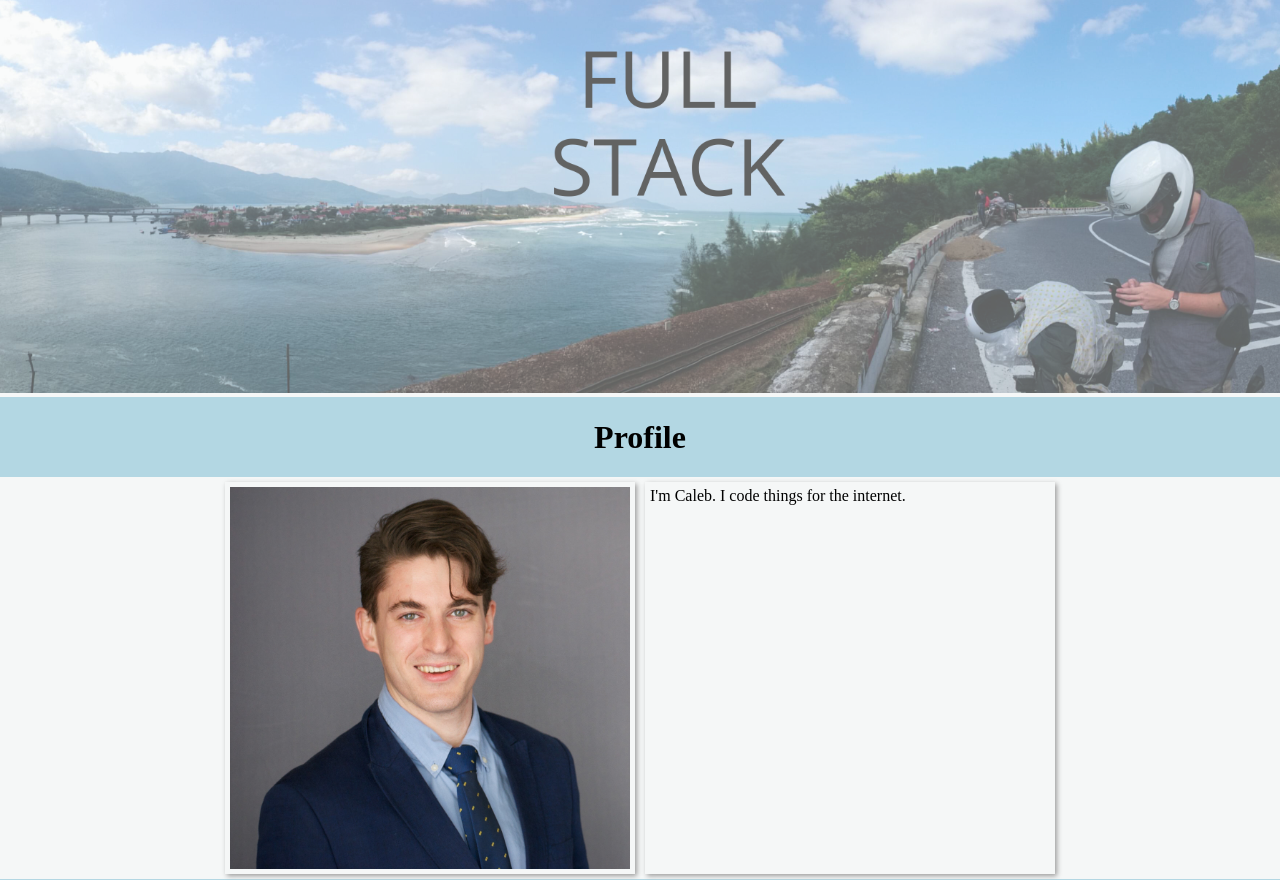
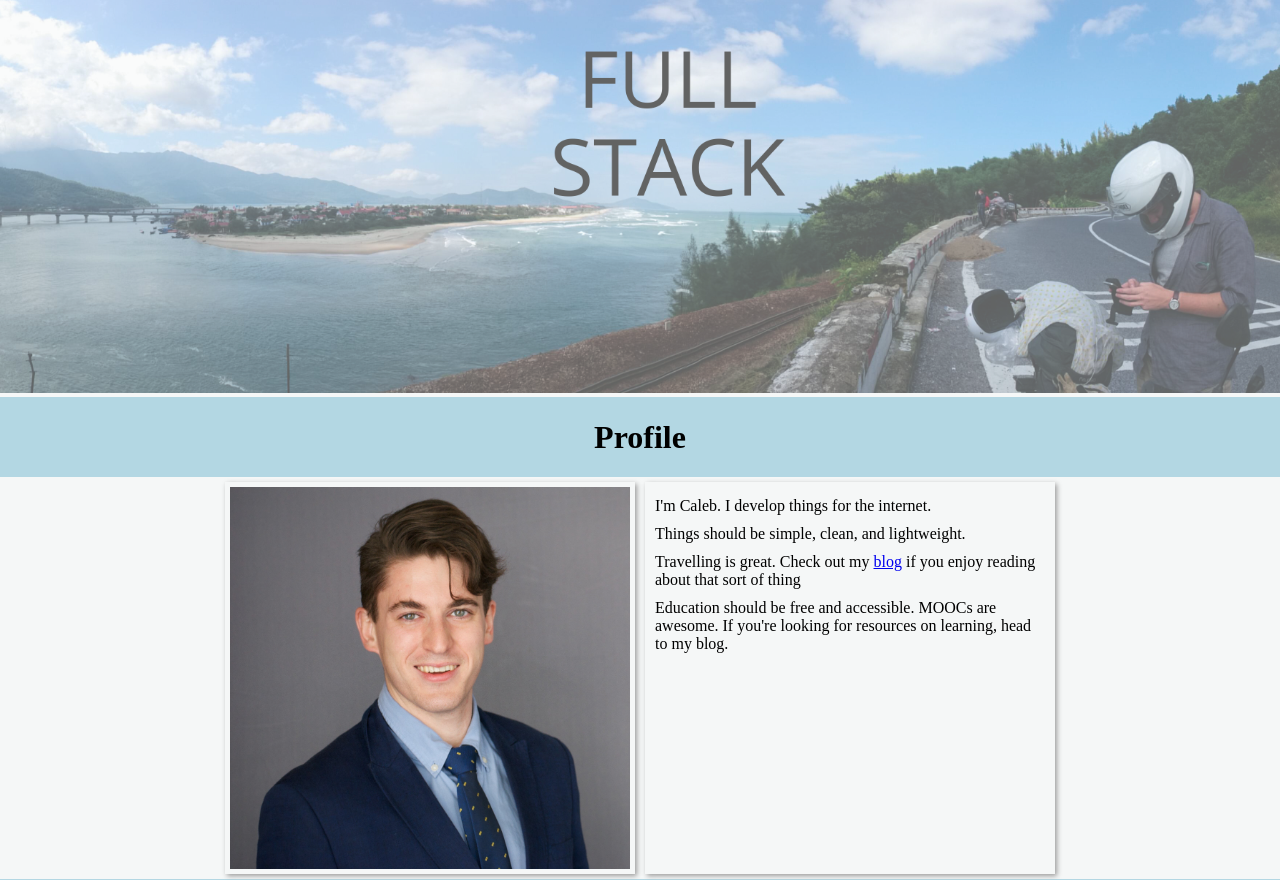
Before and after one commit to komali2/personalWebsite, a PHP site: page /index2.html in a window 1280 px wide. Shown: the part 57-937 px from the top of the page. Run offline with PHP 8.4, Linux system fonts and the light colour scheme; some libraries are stand-ins or nearby versions.

Commit message:
core: updated content of bio

```diff
--- a/index2.html
+++ b/index2.html
@@ -34,7 +34,10 @@
         <img src='thisguy.jpg'/>
       </div>
       <div class='right'>
-        I'm Caleb. I code things for the internet.
+       <p> I'm Caleb. I develop things for the internet. </p>
+       <p>Things should be simple, clean, and lightweight.</p>
+       <p>Travelling is great. Check out my <a href="http://blog.calebjay.com">blog</a> if you enjoy reading about that sort of thing</p>
+       <p>Education should be free and accessible. MOOCs are awesome. If you're looking for resources on learning, head to my blog.</p>
       </div>
       </section>
       <div class='full'>
--- a/styles2.css
+++ b/styles2.css
@@ -7,6 +7,10 @@ body{
 li{
   list-style-position: inside;
   list-style-type: none;
+}
+
+p{
+  margin: 10px 5px;
 }
 
 .container{
```
